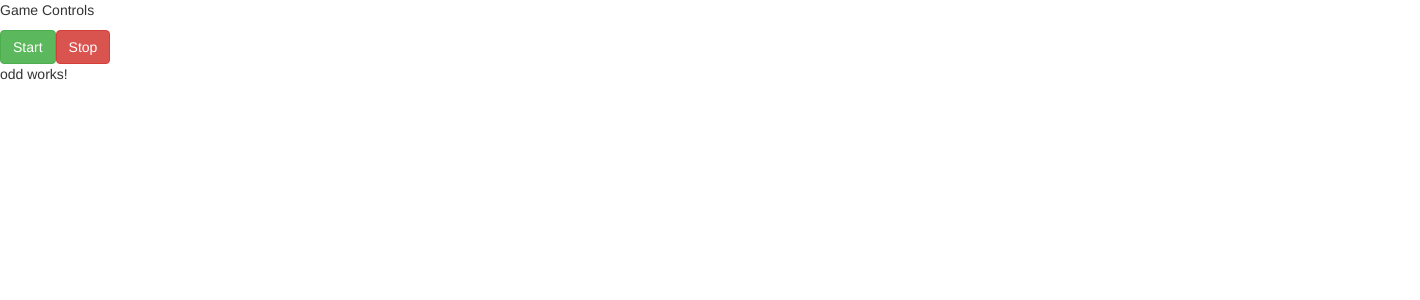
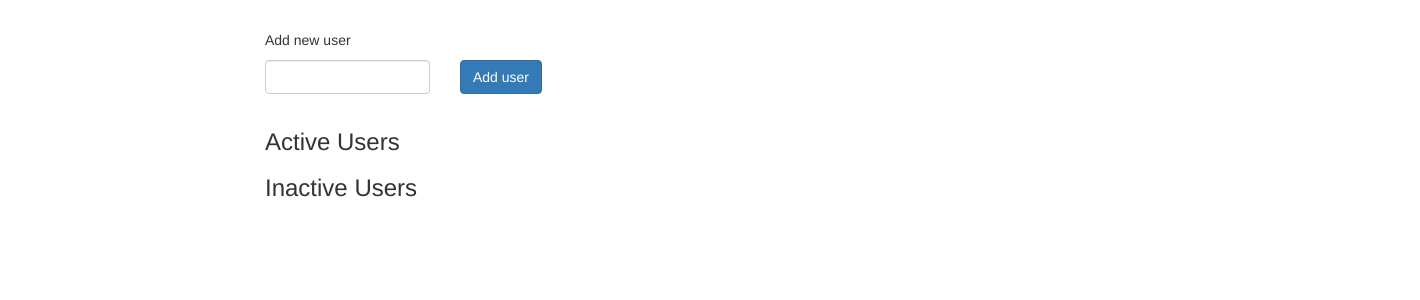
Before and after one commit to micrastur/angular-proj, an Angular app: page / in a window 1280 px wide. Shown: the top 300 px of the page, 1420 px wide, since content can reach past the window. Built offline with nearby package versions, Linux system fonts and the light colour scheme.

Commit message:
added services and active/inactive user components

```diff
--- /dev/null
+++ b/src/app/active-users/active-users.component.html
@@ -0,0 +1,8 @@
+<h3>Active Users</h3>
+<ul class="list-group">
+  <li
+    class="list-group-item"
+    *ngFor="let user of users; let i = index">
+    {{ user.name }} | <a href="#" (click)="onSetToInactive(i)">Set to Inactive</a>
+  </li>
+</ul>
--- /dev/null
+++ b/src/app/active-users/active-users.component.ts
@@ -0,0 +1,16 @@
+import { Component, EventEmitter, Input, Output } from '@angular/core';
+import { UserService } from '../services/users.service';
+
+@Component({
+  selector: 'app-active-users',
+  templateUrl: './active-users.component.html'
+})
+export class ActiveUsersComponent {
+  @Input() users: string[];
+
+  constructor(private userService: UserService) {}
+
+  onSetToInactive(id) {
+    this.userService.setInactiveUser(id);
+  }
+}
--- /dev/null
+++ b/src/app/app-services.component.css
@@ -0,0 +1,3 @@
+.container {
+  margin-top: 30px;
+}
--- /dev/null
+++ b/src/app/app-services.component.html
@@ -0,0 +1,23 @@
+<div class="container">
+    <div class="row">
+        <div class="col-xs-12 col-md-12 col-md-offset-2">
+            <p>Add new user</p>
+            <div class="row">
+                <div class="col-xs-2 col-md-2">
+                    <div class="form-group">
+                        <input type="text" class="form-control" [(ngModel)]="newUser">
+                    </div>
+                </div>
+                <div class="col-xs-2 col-md-2">
+                    <button class="btn btn-primary" (click)="onAddUser()">Add user</button>
+                </div>
+            </div>
+        </div>
+    </div>
+    <div class="row">
+        <div class="col-xs-12 col-md-8 col-md-offset-2">
+            <app-active-users [users]="activeUsers"></app-active-users>
+            <app-inactive-users [users]="inactiveUsers"></app-inactive-users>
+        </div>
+    </div>
+</div>
--- /dev/null
+++ b/src/app/app-services.component.ts
@@ -0,0 +1,22 @@
+import { Component } from '@angular/core';
+import { UserService } from './services/users.service';
+
+@Component({
+  selector: 'app-services',
+  templateUrl: './app-services.component.html',
+  styleUrls: ['./app-services.component.css']
+})
+export class AppComponent {
+    newUser;
+    activeUsers;
+    inactiveUsers;
+
+    constructor(private userService: UserService) {
+        this.activeUsers = this.userService.activeUsers;
+        this.inactiveUsers = this.userService.inActiveUsers;
+    }
+
+    onAddUser() {
+        this.userService.setNewUser(this.newUser);
+    }
+}
--- /dev/null
+++ b/src/app/inactive-users/inactive-users.component.html
@@ -0,0 +1,8 @@
+<h3>Inactive Users</h3>
+<ul class="list-group">
+  <li
+    class="list-group-item"
+    *ngFor="let user of users; let i = index">
+    {{ user.name }} | <a href="#" (click)="onSetToActive(i)">Set to Active</a>
+  </li>
+</ul>
--- /dev/null
+++ b/src/app/inactive-users/inactive-users.component.ts
@@ -0,0 +1,16 @@
+import { Component, EventEmitter, Input, Output } from '@angular/core';
+import { UserService } from '../services/users.service';
+
+@Component({
+  selector: 'app-inactive-users',
+  templateUrl: './inactive-users.component.html'
+})
+export class InactiveUsersComponent {
+  @Input() users: string[];
+
+  constructor(private userService: UserService) {}
+
+  onSetToActive(id) {
+      this.userService.setActiveUser(id);
+  }
+}
--- /dev/null
+++ b/src/app/services/userStatusCounter.service.ts
@@ -0,0 +1,14 @@
+export class UserStatusCounterService {
+    activeStatus = 0;
+    inactiveStatus = 0;
+
+    getActiveCounter() {
+        this.activeStatus += 1;
+        console.log(`Switched to active status: ${this.activeStatus}`);
+    }
+
+    getInactiveCounter() {
+        this.inactiveStatus += 1;
+        console.log(`Switched to inactive status: ${this.inactiveStatus}`);
+    }
+}
--- /dev/null
+++ b/src/app/services/users.service.ts
@@ -0,0 +1,27 @@
+import { Injectable } from '@angular/core';
+import { UserStatusCounterService } from './userStatusCounter.service';
+
+@Injectable()
+export class UserService {
+    activeUsers = [];
+    inActiveUsers = [];
+
+    constructor(private userStatusCounter: UserStatusCounterService) {}
+
+    setNewUser(name: string, status?: string) {
+        const userData = !status || status === 'active' ? this.activeUsers : this.inActiveUsers;
+        userData.push({name});
+    }
+
+    setInactiveUser(userId: number) {
+        this.inActiveUsers.push(this.activeUsers[userId]);
+        this.activeUsers.splice(this.activeUsers.indexOf(this.activeUsers[userId]), 1);
+        this.userStatusCounter.getInactiveCounter();
+    }
+
+    setActiveUser(userId: number) {
+        this.activeUsers.push(this.inActiveUsers[userId]);
+        this.inActiveUsers.splice(this.inActiveUsers.indexOf(this.inActiveUsers[userId]), 1);
+        this.userStatusCounter.getActiveCounter();
+    }
+}
--- a/src/index.html
+++ b/src/index.html
@@ -9,6 +9,6 @@
   <link rel="icon" type="image/x-icon" href="favicon.ico">
 </head>
 <body>
-  <app-root></app-root>
+  <app-services></app-services>
 </body>
 </html>
--- a/src/main.ts
+++ b/src/main.ts
@@ -1,7 +1,7 @@
 import { enableProdMode } from '@angular/core';
 import { platformBrowserDynamic } from '@angular/platform-browser-dynamic';
 
-import { AppModule } from './app/app.module';
+import { AppModule } from './app/app-services.module';
 import { environment } from './environments/environment';
 
 if (environment.production) {
```
Also changed, not shown: src/app/app-services.module.ts (added, +26 -0 lines), 1 other file (tests, documents, lock files or other folders).
